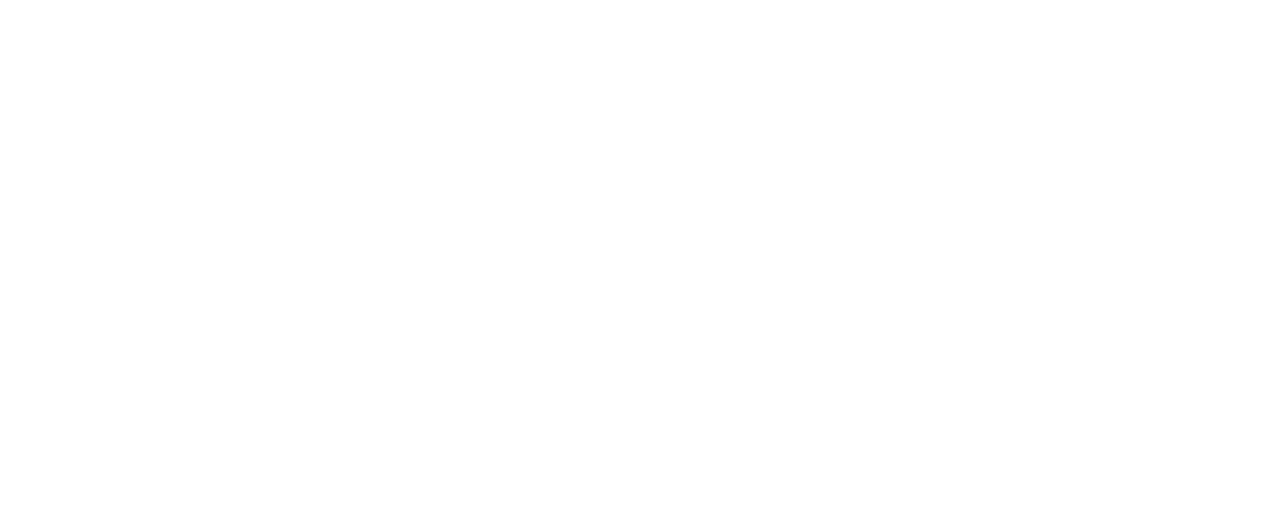
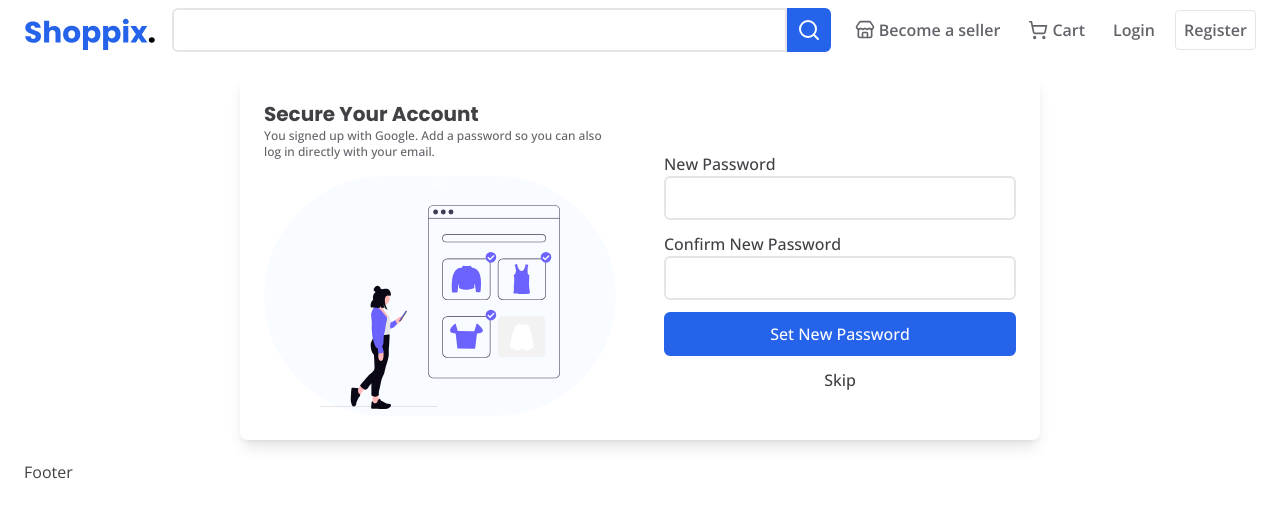
Before and after one commit to NikhilPatel177/Shoppix, a React (Vite) app in the folder frontend/: page /set_password in a window 1280 px wide. Before the commit this address had no page. Shown: the top 518 px of the page. Built offline with nearby package versions, Linux system fonts and the light colour scheme.

Commit message:
set password complete ui

```diff
--- a/frontend/src/features/auth/AuthRoutes.tsx
+++ b/frontend/src/features/auth/AuthRoutes.tsx
@@ -2,9 +2,11 @@
 import { AuthPage } from './pages/AuthPage';
 import { ForgotPasswordPage } from './pages/ForgotPasswordPage';
 import { ResetPasswordPage } from './pages/ResetPasswordPage';
+import { SetPasswordPage } from './pages/SetPasswordPage';
 
 export const authRoutes: RouteObject[] = [
   { path: '/auth', element: <AuthPage /> },
   { path: '/forgot_password', element: <ForgotPasswordPage /> },
   { path: '/reset_password', element: <ResetPasswordPage /> },
+  { path: '/set_password', element: <SetPasswordPage /> },
 ];
--- /dev/null
+++ b/frontend/src/features/auth/forms/SetPasswordForm.tsx
@@ -0,0 +1,12 @@
+import { Button } from '@common/components/Button';
+import { LabelledInput } from '../components/LabelledInput';
+
+export const SetPasswordForm = () => {
+  return (
+    <form>
+      <LabelledInput name="newPassword" label="New Password" />
+      <LabelledInput name="confirmNewPassword" label="Confirm New Password" />
+      <Button>Set New Password</Button>
+    </form>
+  );
+};
--- /dev/null
+++ b/frontend/src/features/auth/pages/SetPasswordPage.tsx
@@ -0,0 +1,16 @@
+import { useNavigate } from 'react-router-dom';
+import { AuthLayout } from '../components/AuthLayout';
+import { SetPasswordForm } from '../forms/SetPasswordForm';
+
+export const SetPasswordPage = () => {
+    const navigate = useNavigate()
+  return (
+    <AuthLayout
+      title="Secure Your Account"
+      description="You signed up with Google. Add a password so you can also log in directly with your email."
+    >
+      <SetPasswordForm />
+      <button type='button' className='text-center w-full py-2 mt-1 rounded-md font-medium hover:bg-gray-200' onClick={()=>navigate('/')}>Skip</button>
+    </AuthLayout>
+  );
+};
```
